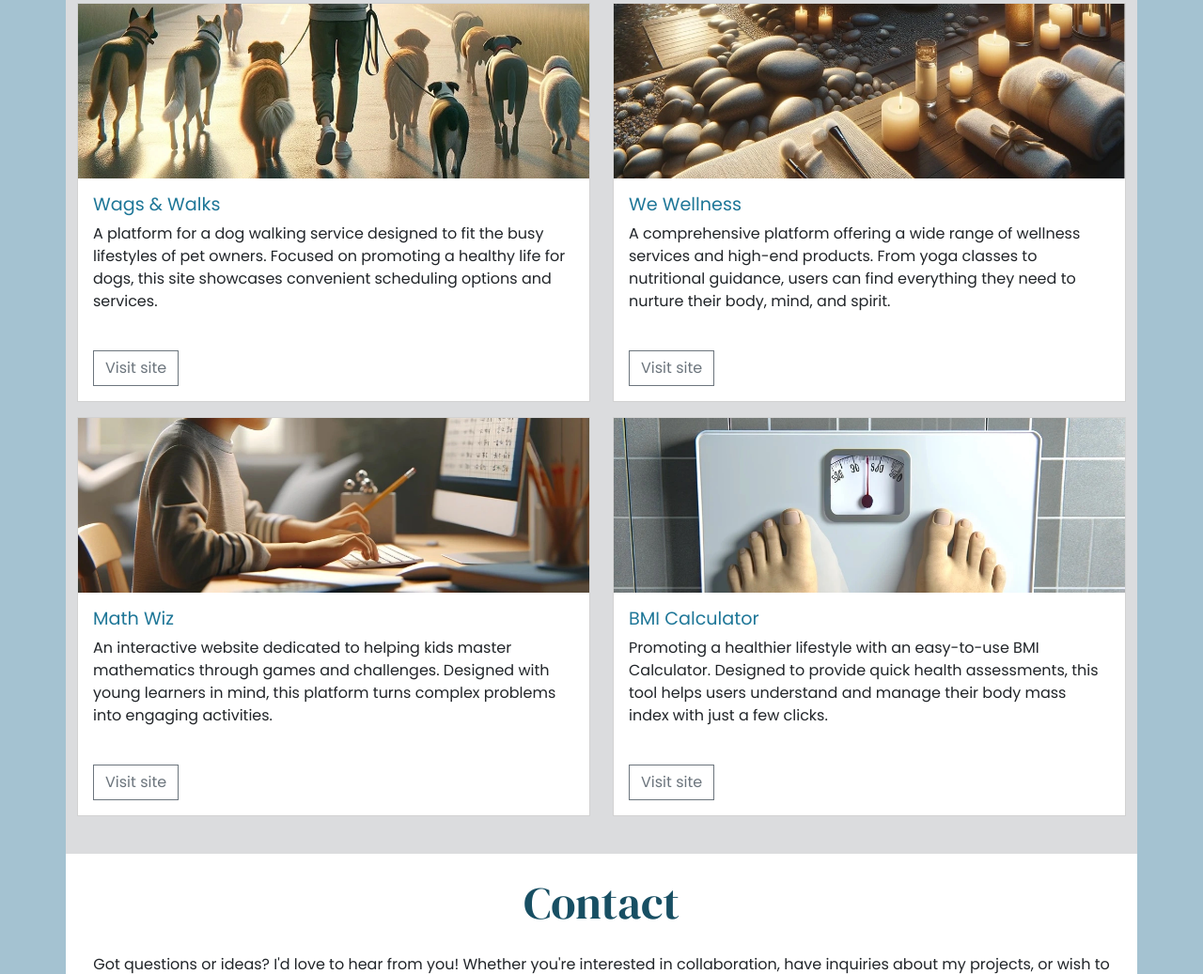
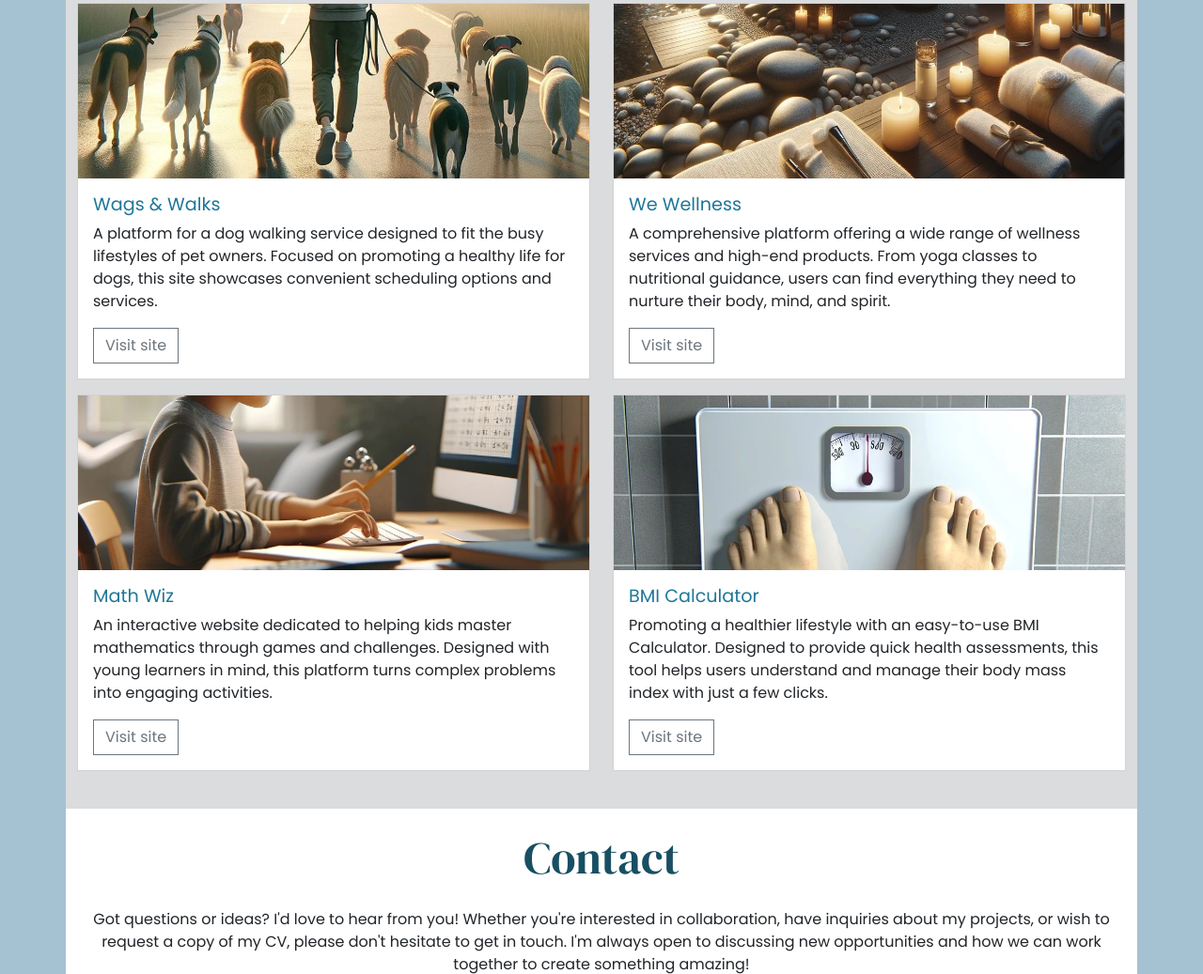
Before and after one commit to pendwmpian8/portfolio-project, a plain HTML site: page index.html in a window 1280 px wide. Shown: the part 1157-2194 px from the top of the page at 94% size. Drawn offline with nearby package versions, Linux system fonts and the light colour scheme.

Commit message:
fix bug in media query

```diff
--- a/assets/css/style.css
+++ b/assets/css/style.css
@@ -76,5 +76,6 @@ h1, h2 {
     /*media queries*/
 /*for portfolio cards being too tall on xl screens*/
 @media screen and (min-width: 1200px) {
+#portfolio .card-text{
     min-height: auto;
-}
+}}
```
